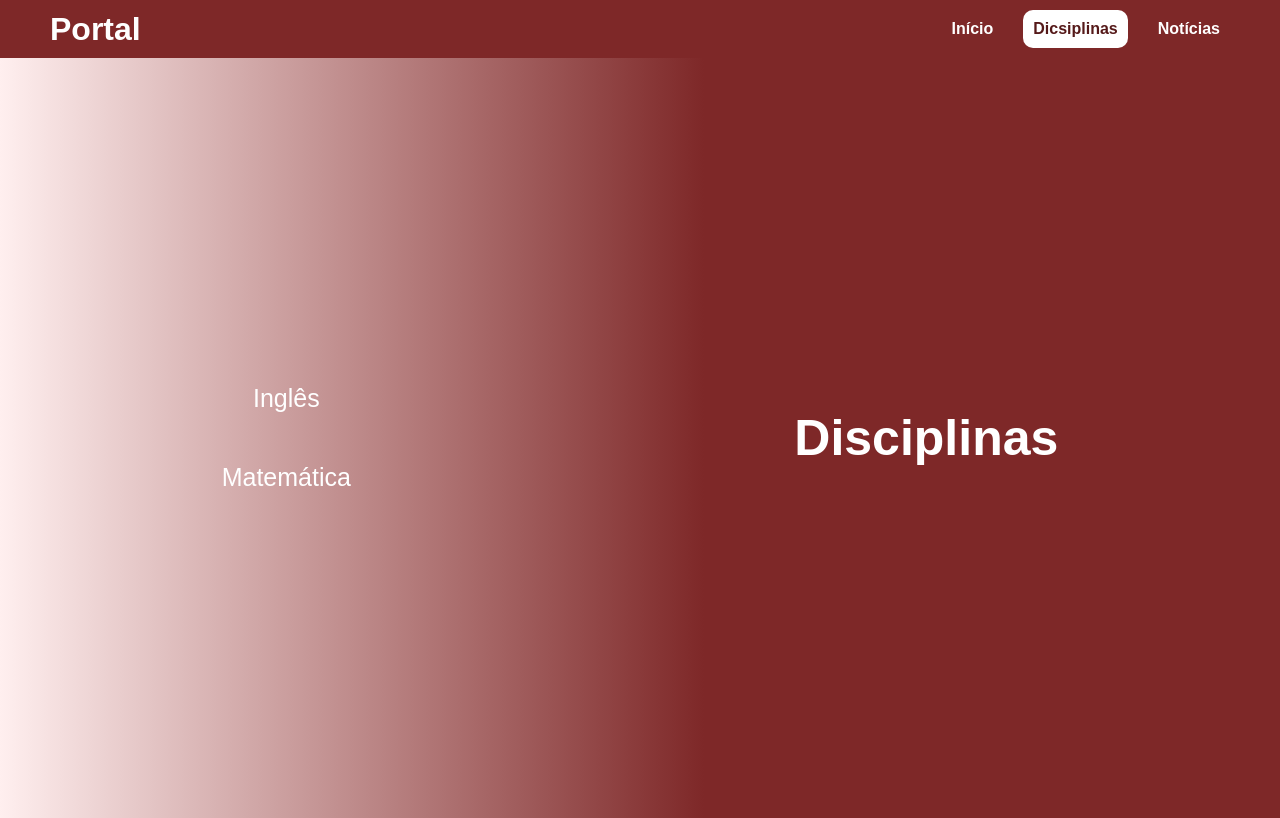
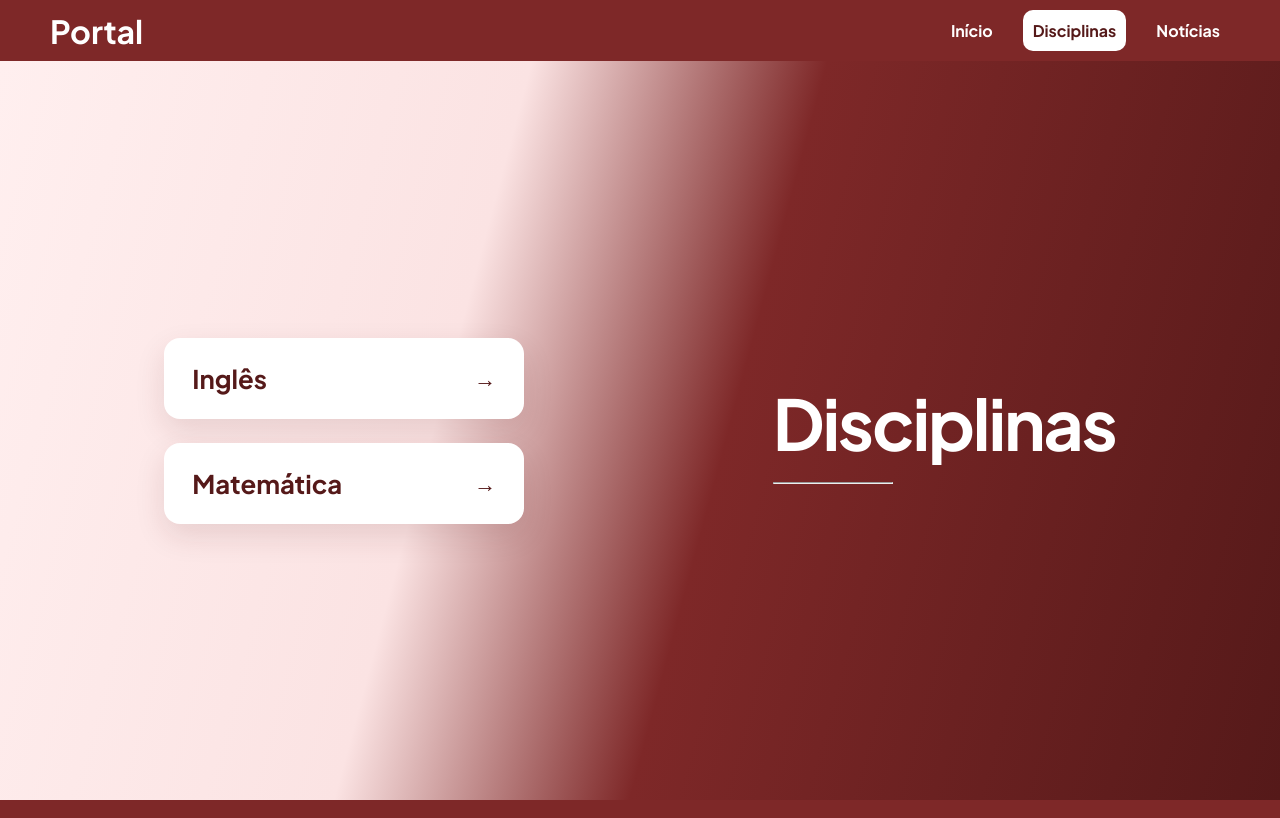
Before and after one commit to pktaldi/projeto-final, a plain HTML site: page pages/disciplinas.html in a window 1280 px wide. Drawn offline with Linux system fonts and the light colour scheme.

Commit message:
style: mudanca cores disciplinas

```diff
--- a/css/disciplinas.css
+++ b/css/disciplinas.css
@@ -3,6 +3,13 @@
     padding: 0;
     box-sizing: border-box;
     font-family:  'Plus Jakarta Sans', sans-serif;
+}
+
+body {
+    min-height: 100vh;
+    display: flex;
+    flex-direction: column;
+    background-color: #7e2828;
 }
 
 header {
@@ -26,44 +33,65 @@ header section {
     align-items: center;
     gap: 20px;
 }
-
+/* Conteúdo Principal */
 main {
-    min-height: 95vh;
-    background: linear-gradient(90deg, #ffefef,  #7e2828 55%);
+    flex: 1;
+    background: linear-gradient(105deg, #ffefef 0%, #fbe3e3 36%, #7e2828 56%, #551919 100%);
     display: flex;
     align-items: center;
     justify-content: space-around;
+    padding: 40px 60px;
+    gap: 40px;
 }
 
+/* Cards das Matérias */
 #sec-opcoes {
     display: flex;
     flex-direction: column;
-    text-align: center;
-    gap: 50px;
+    gap: 24px;
+    width: 100%;
+    max-width: 360px;
 }
 
 .btn-materias {
+    background-color: #ffffff;
+    color: #551919;
     text-decoration: none;
-    color: #fff;
-    font-size: 25px;
+    font-size: 22px;
+    padding: 24px 28px;
+    border-radius: 16px;
+    display: flex;
+    align-items: center;
+    justify-content: space-between;
+    box-shadow: 0 12px 30px rgba(85, 25, 25, 0.12);
 }
 
+
 .btn-materias:hover {
-    text-decoration:underline;
+    background-color: #7e2828;
+    color: #ffffff;
 }
+
+
+/* Título Principal */
+#lado-titulo {
+    display: flex;
+    flex-direction: column;
+    align-items: flex-start;
+    gap: 15px;
+}
+
 #titulo-disciplinas {
-    font-size: 50px;
-    color: #fff;
+    font-size: 70px;
+    color: #ffffff;
+    letter-spacing: -0.03em;
+    position: relative;
 }
-.botao-branco {
+
+#lado-titulo hr {
+    width: 120px;
+    height: 2px;
     background-color: #fff;
-    padding: 10px;
-    text-decoration: none;
-    color: #551919;
-    border-radius: 10px;
-}
-.botao-branco:hover {
-    background-color: #b3b3b3;
 }
 
 .botao-tranparente {
@@ -75,3 +103,14 @@ main {
     color: #551919;
     border-radius: 10px;
 }
+
+.botao-branco {
+    background-color: #fff;
+    padding: 10px;
+    text-decoration: none;
+    color: #551919;
+    border-radius: 10px;
+}
+.botao-branco:hover {
+    background-color: #b3b3b3;
+}
--- a/pages/disciplinas.html
+++ b/pages/disciplinas.html
@@ -2,7 +2,11 @@
 <html lang="pt-BR">
 <head>
     <meta charset="UTF-8">
+    <meta name="viewport" content="width=device-width, initial-scale=1.0">
     <title>Disciplinas</title>
+    <link rel="preconnect" href="https://fonts.googleapis.com">
+    <link rel="preconnect" href="https://fonts.gstatic.com" crossorigin>
+    <link href="https://fonts.googleapis.com/css2?family=Plus+Jakarta+Sans:wght@500;600;700;800&display=swap" rel="stylesheet">
     <link rel="stylesheet" href="../css/disciplinas.css">
 </head>
 <body>
@@ -10,16 +14,27 @@
         <h1>Portal</h1>
         <section>
             <a class="botao-tranparente" href="../"><b>Início</b></a>
-            <a class="botao-branco" href="disciplinas.html"><b>Dicsiplinas</b></a>
+            <a class="botao-branco" href="disciplinas.html"><b>Disciplinas</b></a>
             <a class="botao-tranparente"  href=""><b>Notícias</b></a>
         </section>
     </header>
+
     <main>
         <section id="sec-opcoes">
-            <a class="btn-materias" href="intro-ingles.html">Inglês</a>
-            <a class="btn-materias" href="intro-matematica.html">Matemática</a>
+            <a class="btn-materias" href="intro-ingles.html">
+                <h3>Inglês</h3>
+                <p>→</p>
+            </a>
+            <a class="btn-materias" href="intro-matematica.html">
+                <h3>Matemática</h3>
+                <p>→</p>
+            </a>
         </section>
-        <h2 id="titulo-disciplinas">Disciplinas</h2>
+
+        <section id="lado-titulo">
+            <h2 id="titulo-disciplinas"><span class="linha">Dis</span>ciplinas</h2>
+            <hr>
+        </section>
     </main>
 </body>
 </html>
```
